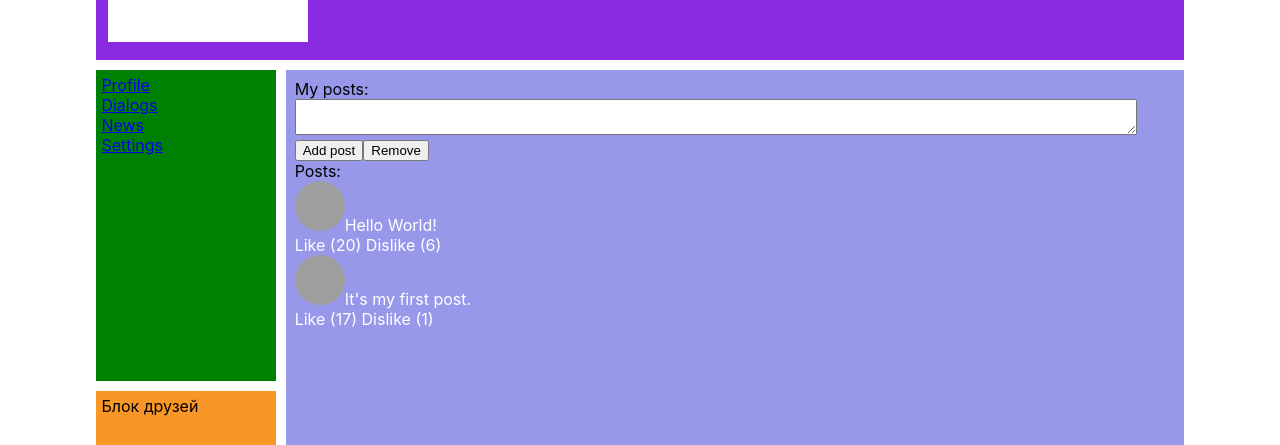
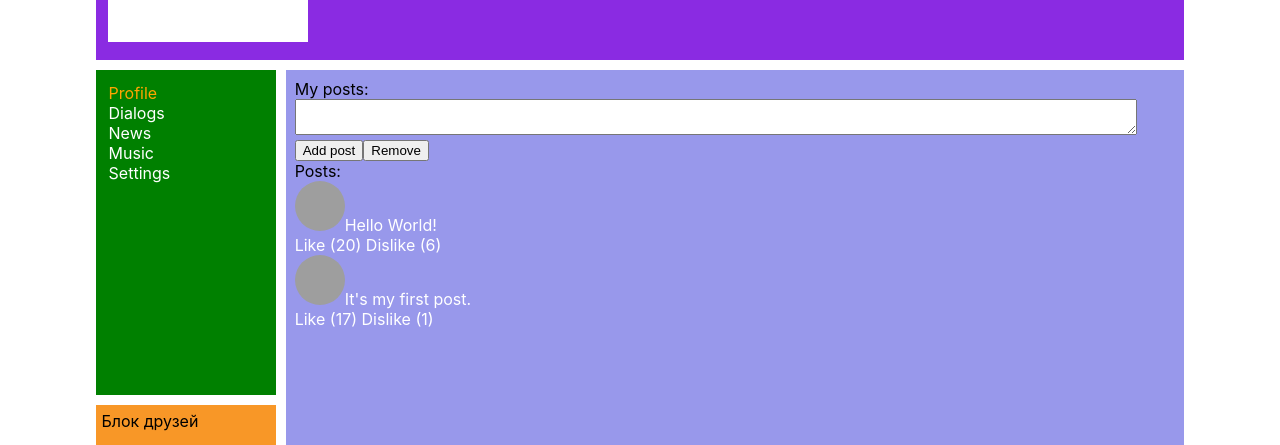
Before and after one commit to seviwe/react, a React (Create React App) app: page /profile in a window 1280 px wide. Shown: the part 240-685 px from the top of the page. Built offline with nearby package versions, Linux system fonts and the light colour scheme; grey boxes are pictures that could not be loaded.

Commit message:
lesson 20 add component Music, learning NavLink

```diff
--- a/src/App.js
+++ b/src/App.js
@@ -10,6 +10,7 @@ import Footer from './components/Footer/Footer';
 import { Route, BrowserRouter } from "react-router-dom"
 import News from './components/News/News';
 import Settings from './components/Settings/Settings';
+import Music from './components/Music/Music';
 
 const App = () => {
 	return (
@@ -23,6 +24,7 @@ const App = () => {
 					<Route path='/dialogs' component={Dialogs} />
 					<Route path='/profile' component={Profile} />
 					<Route path='/news' component={News} />
+					<Route path='/music' component={Music} />
 					<Route path='/settings' component={Settings} />
 				</div>
 				<Footer />
--- /dev/null
+++ b/src/components/Music/Music.jsx
@@ -0,0 +1,12 @@
+import React from 'react';
+import styles from './Music.module.css';
+
+const Music = () => {
+	return (
+		<div>
+			Music
+      </div>
+	)
+}
+
+export default Music;
--- a/src/components/Navbar/Navbar.jsx
+++ b/src/components/Navbar/Navbar.jsx
@@ -1,23 +1,26 @@
 import React from 'react';
 import styles from './Navbar.module.css';
+import { NavLink } from 'react-router-dom';
+
+//{`${styles.item} ${styles.active}`}
 
 const Navbar = () => {
 	return (
 		<nav className={styles.nav}>
-			<div className={`${styles.item} ${styles.active}`}>
-				<a href="/profile">Profile</a>
+			<div className={styles.item}>
+				<NavLink to="/profile" activeClassName={styles.activeLink}>Profile</NavLink>
 			</div>
 			<div className={styles.item}>
-				<a href="/dialogs">Dialogs</a>
+				<NavLink to="/dialogs" activeClassName={styles.activeLink}>Dialogs</NavLink>
 			</div>
 			<div className={styles.item}>
-				<a href="/news">News</a>
+				<NavLink to="/news" activeClassName={styles.activeLink}>News</NavLink>
 			</div>
-			{/* <div className={styles.item}>
-            <a href="/music">Music</a>
-         </div> */}
 			<div className={styles.item}>
-				<a href="/settings">Settings</a>
+				<NavLink to="/music" activeClassName={styles.activeLink}>Music</NavLink>
+			</div>
+			<div className={styles.item}>
+				<NavLink to="/settings" activeClassName={styles.activeLink}>Settings</NavLink>
 			</div>
 		</nav>
 	)
--- a/src/components/Navbar/Navbar.module.css
+++ b/src/components/Navbar/Navbar.module.css
@@ -2,13 +2,14 @@
    grid-area: navbar;
    background-color: green;
    height: 300px;
-   padding: 3%;
+   padding: 7%;
  }
 
- .item{
-   color: yellow;
+ .item a{
+   color: white;
+   text-decoration: none;
  }
 
- .item.active{
+ .item .activeLink{
   color: orange;
 }
```
Also changed, not shown: src/components/Music/Music.module.css (added).
